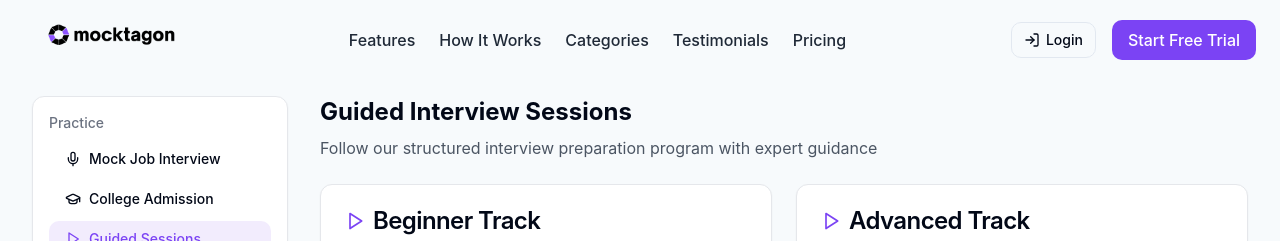
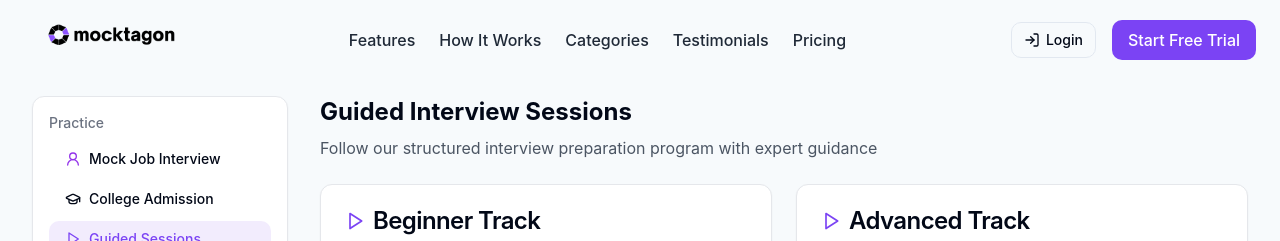
Before and after one commit to mocktagon/mocktagon-future-ready, a React (Vite) app: page /guided-sessions in a window 1280 px wide. Shown: the top 241 px of the page. Built offline with nearby package versions, Linux system fonts and the light colour scheme.

Commit message:
Fix: Update mock interview icon
Replaced the mock interview icon with a more relevant one and updated the theme.

```diff
--- a/src/components/interview/Sidebar.tsx
+++ b/src/components/interview/Sidebar.tsx
@@ -1,6 +1,6 @@
 
 import React from 'react';
-import { Mic, BookText, Play, GraduationCap } from 'lucide-react';
+import { UserRound, BookText, Play, GraduationCap } from 'lucide-react';
 import { Button } from '@/components/ui/button';
 import { Card, CardContent } from '@/components/ui/card';
 import { Link, useLocation } from 'react-router-dom';
@@ -22,7 +22,7 @@ const Sidebar = () => {
             asChild
           >
             <Link to="/mock-interview">
-              <Mic className="h-4 w-4" />
+              <UserRound className="h-4 w-4 text-purple-600" />
               Mock Job Interview
             </Link>
           </Button>
```
